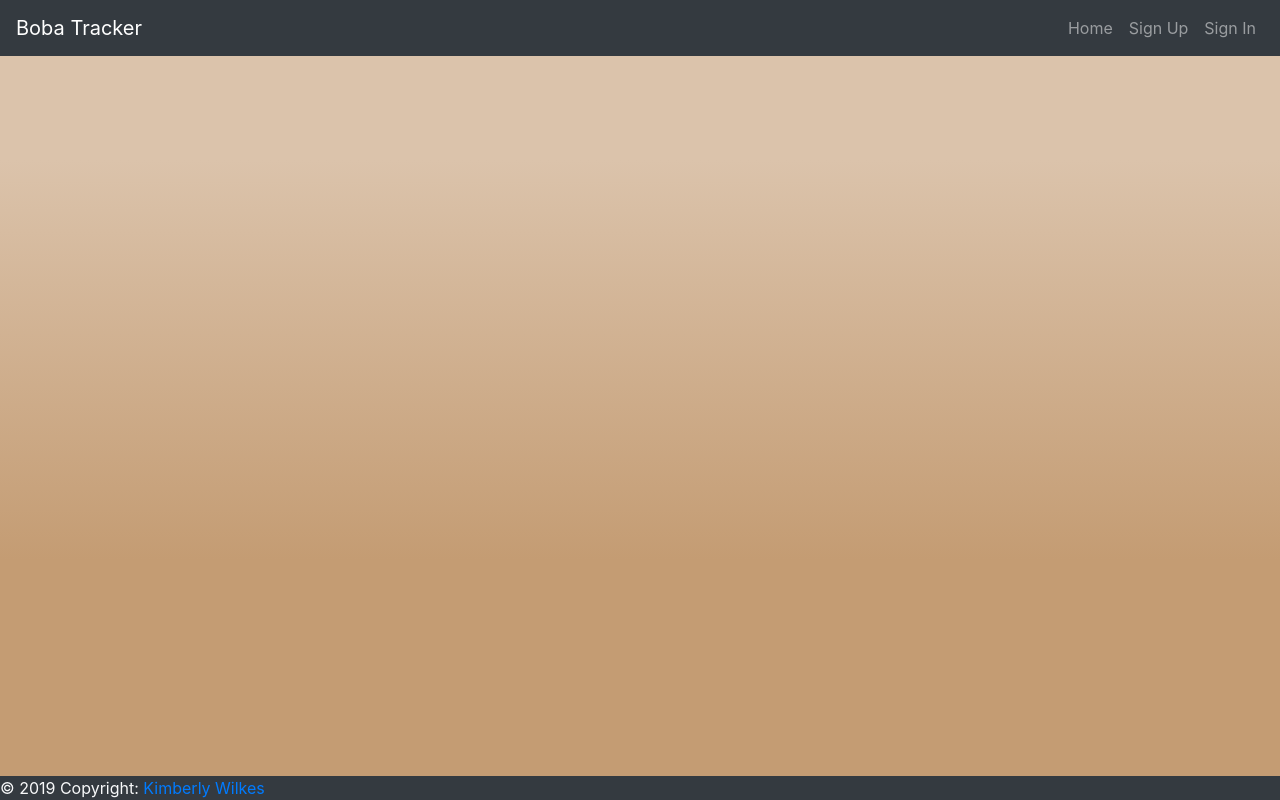
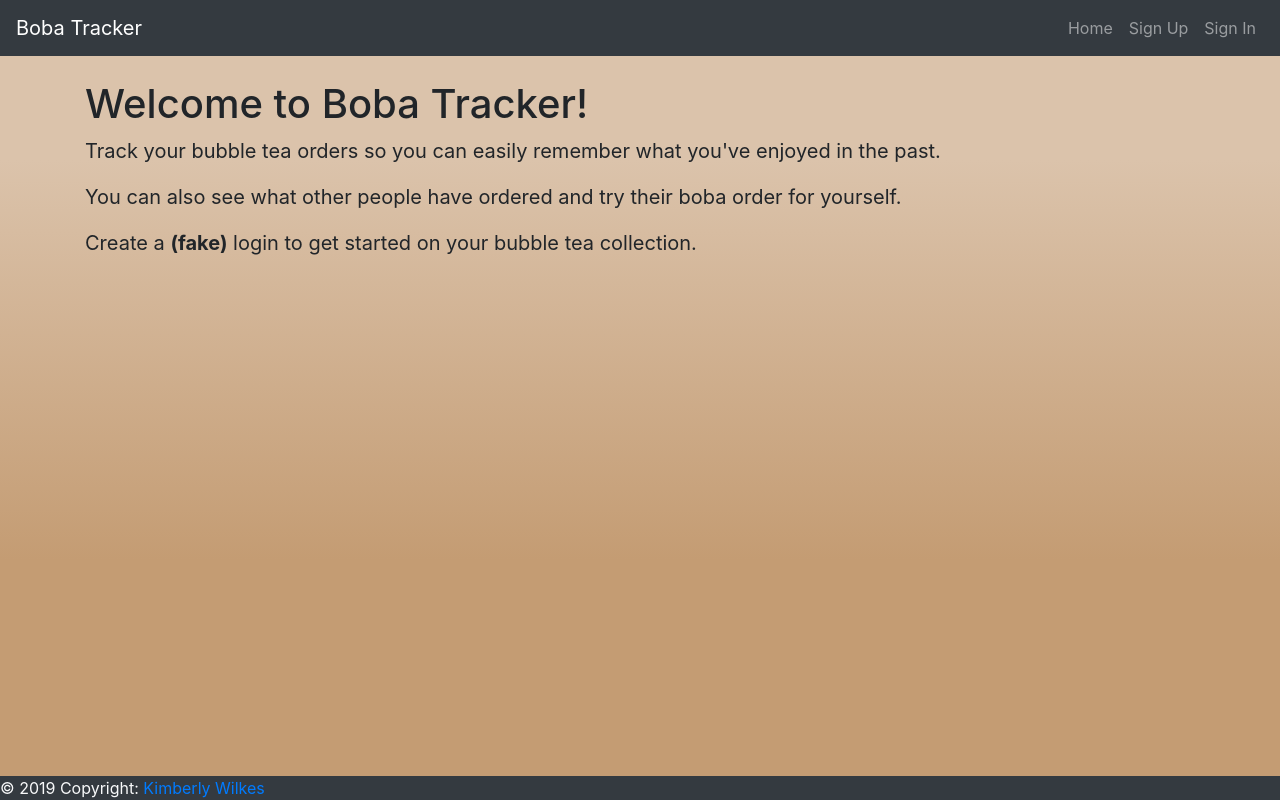
Before and after one commit to kimdolion/boba-tracker-client, a React app: page / in a window 1280 px wide. Built offline with nearby package versions, Linux system fonts and the light colour scheme.

Commit message:
Add route to /

```diff
--- a/src/components/App/App.js
+++ b/src/components/App/App.js
@@ -53,6 +53,9 @@ class App extends Component {
           />
         ))}
         <main className="container" style={ styles.main }>
+          <Route exact path='/' user={user} render={() => (
+            <Home alert={this.alert} setUser={this.setUser} user={user} />
+          )} />
           <Route exact path='/home' user={user} render={() => (
             <Home alert={this.alert} setUser={this.setUser} user={user} />
           )} />
```
